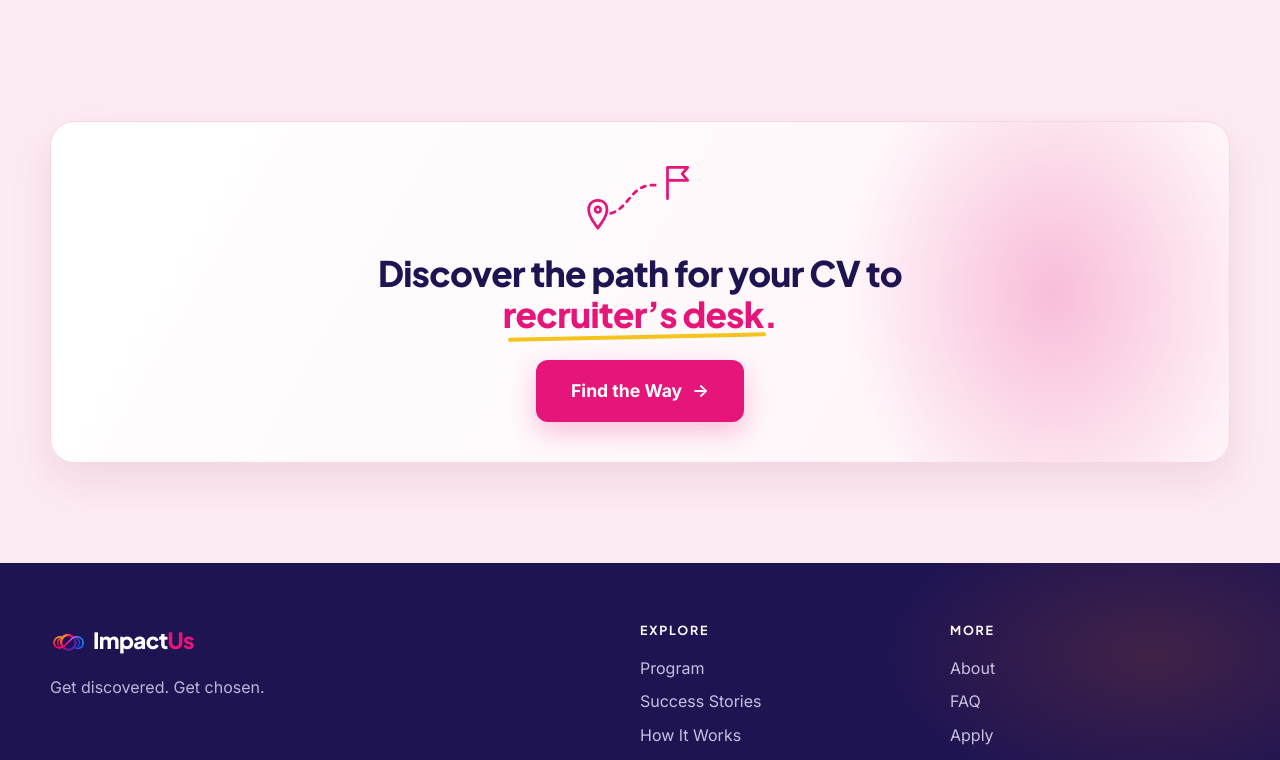
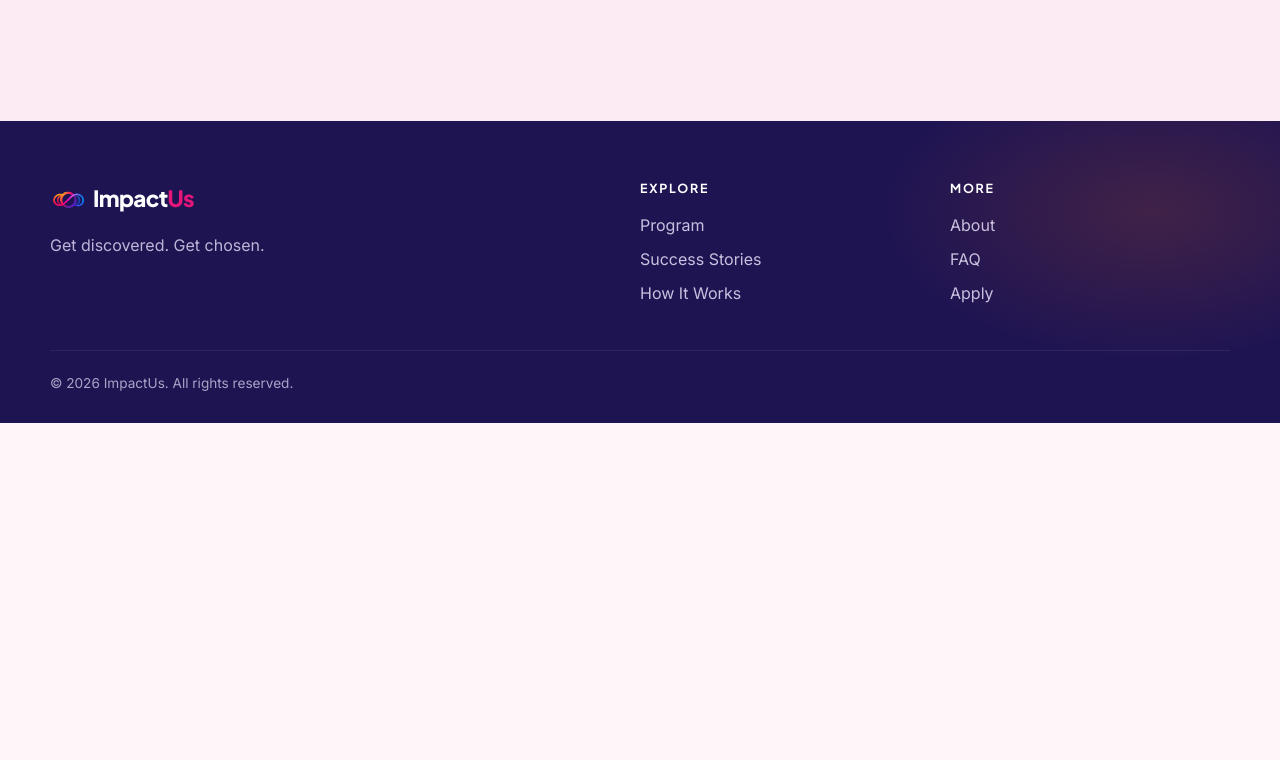
Before and after one commit to pragyamita-debug/impact-us, a plain HTML site: page about.html in a window 1280 px wide. Shown: the part 724-1484 px from the top of the page. After the commit the page ends 1147 px from the top, so only its background shows below. Drawn offline with Linux system fonts and the light colour scheme.

Commit message:
Keep the 'Discover the path' end band on the home page only
Co-Authored-By: Claude Opus 5.5 <noreply@anthropic.com>

```diff
--- a/about.html
+++ b/about.html
@@ -73,17 +73,6 @@
   </div>
 </section>
 
-<!-- ============ CTA BAND ============ -->
-<section class="cta-band">
-  <div class="container cta-band__inner cta-band__inner--path reveal">
-    <svg class="cta-path" viewBox="0 0 120 80" aria-hidden="true"><path d="M14 42c-6 0-10 4-10 10 0 8 10 20 10 20s10-12 10-20c0-6-4-10-10-10z"/><circle cx="14" cy="52" r="3"/><path class="dash" d="M28 56 C 50 50, 50 20, 82 26"/><path d="M90 40V6M90 6h22l-6 7 6 7H90"/></svg>
-    <h2>Discover the path for your CV to <span class="cta-under">recruiter’s desk.</span></h2>
-    <div class="cta-band__btns">
-      <a href="apply.html" class="btn btn--primary btn--lg">Find the Way <span class="arrow">→</span></a>
-    </div>
-  </div>
-</section>
-
 </main>
 
 <!-- ============ FOOTER ============ -->
```
Also changed, not shown: faq.html (+0 -11 lines), how-it-works.html (+0 -11 lines), program.html (+0 -11 lines), success-stories.html (+0 -11 lines).
